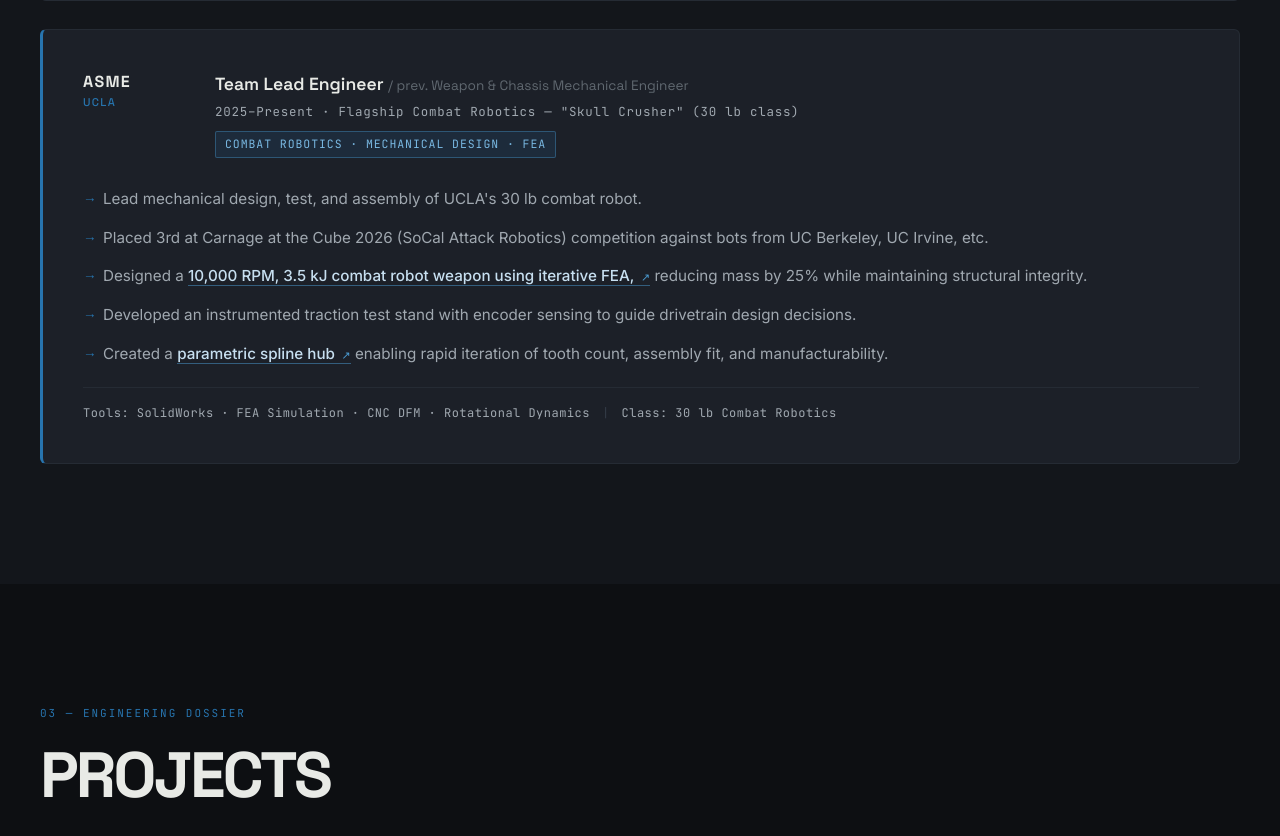
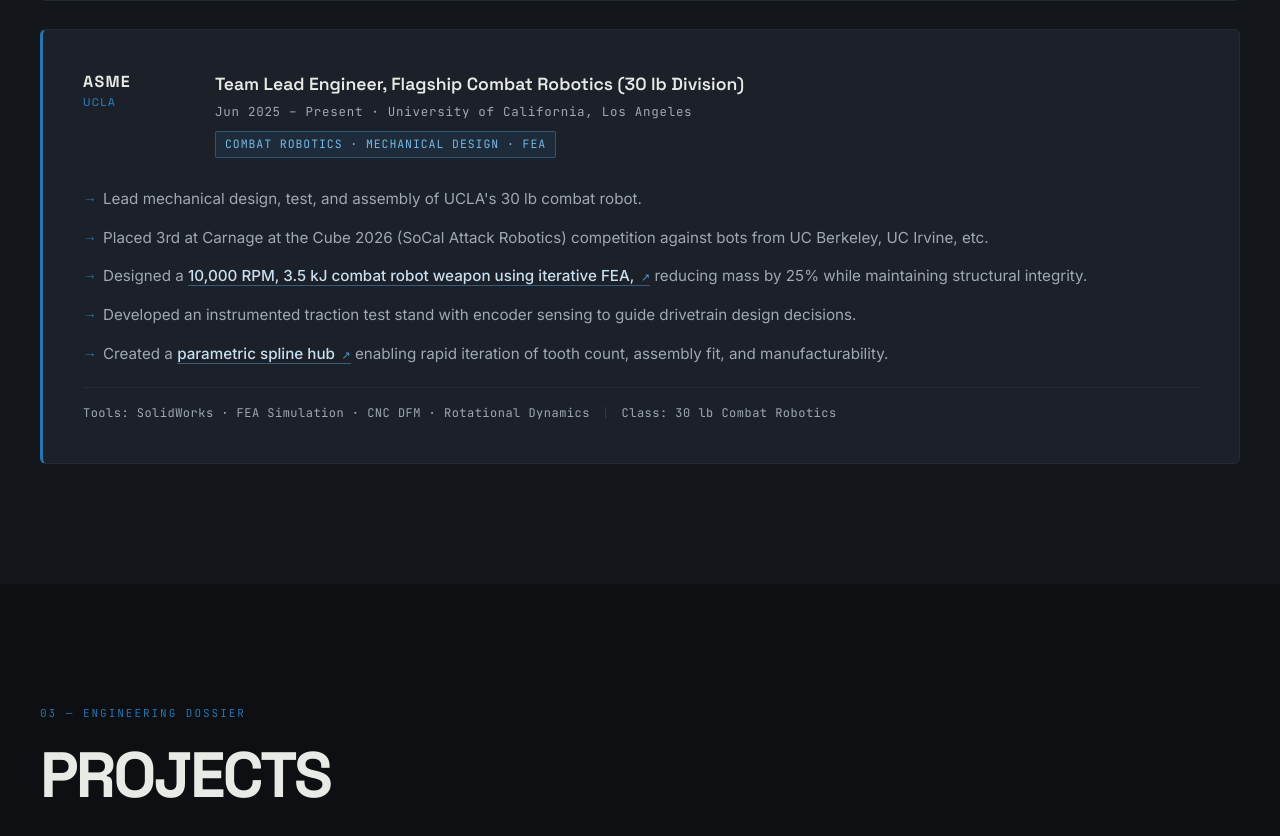
Before and after one commit to coleswain2005/coleswain2005.github.io, a plain HTML site: page index.html in a window 1280 px wide. Shown: the part 3365-4201 px from the top of the page. Drawn offline with Linux system fonts and the light colour scheme.

Commit message:
Flagship wording

```diff
--- a/index.html
+++ b/index.html
@@ -257,8 +257,8 @@
           <div class="exp-header">
             <div class="exp-org">ASME<br/><span class="exp-org-sub">UCLA</span></div>
             <div class="exp-meta">
-              <div class="exp-title">Team Lead Engineer <span class="exp-title-prev">/ prev. Weapon &amp; Chassis Mechanical Engineer</span></div>
-              <div class="exp-date">2025–Present · Flagship Combat Robotics — "Skull Crusher" (30 lb class)</div>
+              <div class="exp-title">Team Lead Engineer, Flagship Combat Robotics (30 lb Division)</div>
+              <div class="exp-date">Jun 2025 – Present · University of California, Los Angeles</div>
               <div class="exp-tag">Combat Robotics · Mechanical Design · FEA</div>
             </div>
           </div>
```
